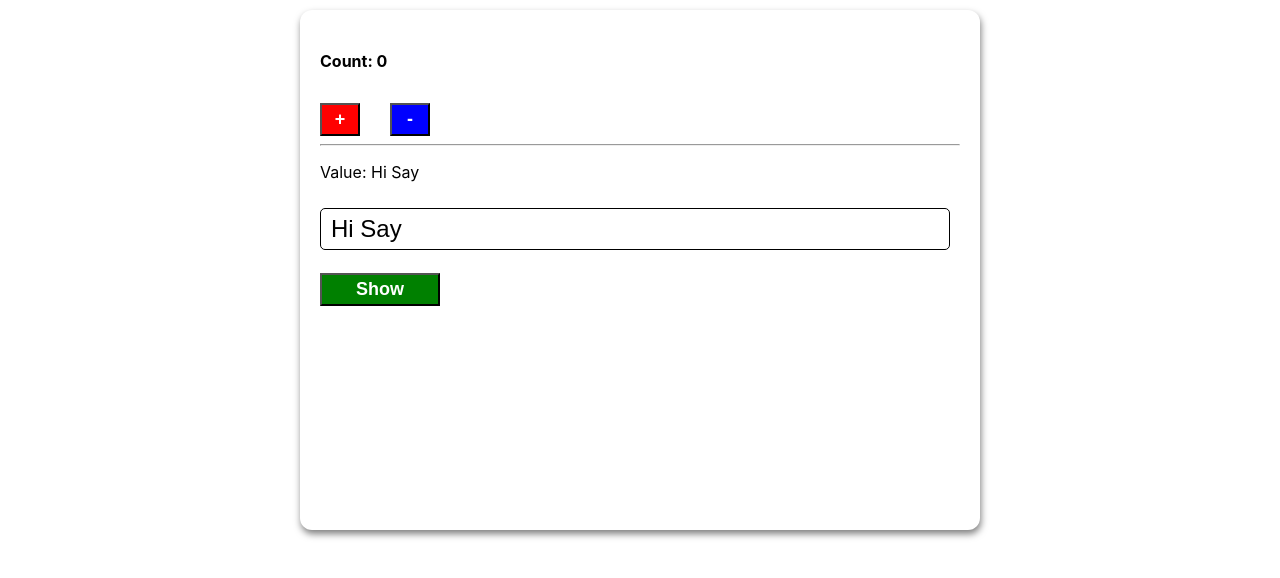
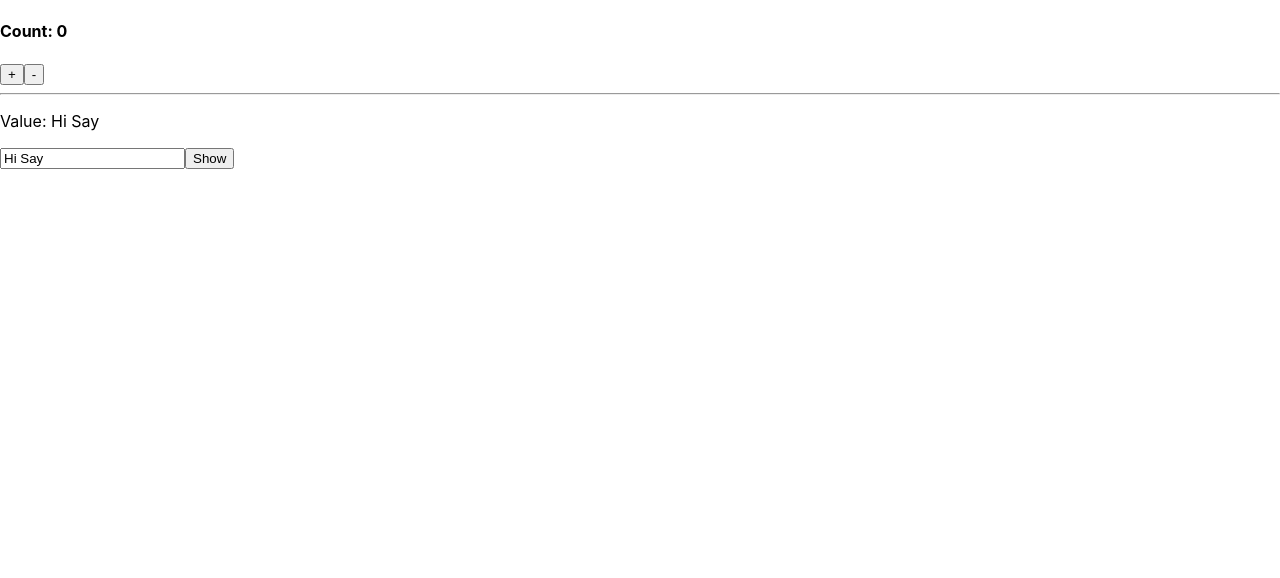
Before and after one commit to MrAbdumalikCodes/Function-counter, a React (Create React App) app: page / in a window 1280 px wide. Shown: the top 578 px of the page. Built offline with nearby package versions, Linux system fonts and the light colour scheme.

Commit message:
React-mini-apps

```diff
--- a/src/components/App/App.js
+++ b/src/components/App/App.js
@@ -1,4 +1,3 @@
-import React, { useState } from 'react'
 import Counter from '../Counter/Counter'
 import WithInput from '../WithInput/WithInput'
 import ShowText from '../ShowText/ShowText';
@@ -7,11 +6,9 @@ import './App.css';
 function App() {
   return (
     <>
-      <div className="app">
         <Counter/>
         <WithInput/>
         <ShowText/>
-      </div>
     </>
   )
 }
--- a/src/components/Counter/Counter.js
+++ b/src/components/Counter/Counter.js
@@ -6,13 +6,13 @@ class Counter extends Component {
         this.state = {
             count:0
         }
-        this.increment = this.increment.bind(this)
-        this.decrement = this.decrement.bind(this)
+        this.increment = this.inc.bind(this)
+        this.decrement = this.dec.bind(this)
     }
-    increment(){
+    inc(){
         this.setState({count:this.state.count + 1})
     }
-    decrement(){
+    dec(){
         this.setState({count:this.state.count - 1})
     }
     render(){
@@ -20,8 +20,8 @@ class Counter extends Component {
         return(
             <>
                 <h4>Count: {count}</h4>
-                <button onClick={this.increment}>+</button>
-                <button onClick={this.decrement}>-</button>
+                <button onClick={this.inc}>+</button>
+                <button onClick={this.dec}>-</button>
              </>
         )
     }
```
